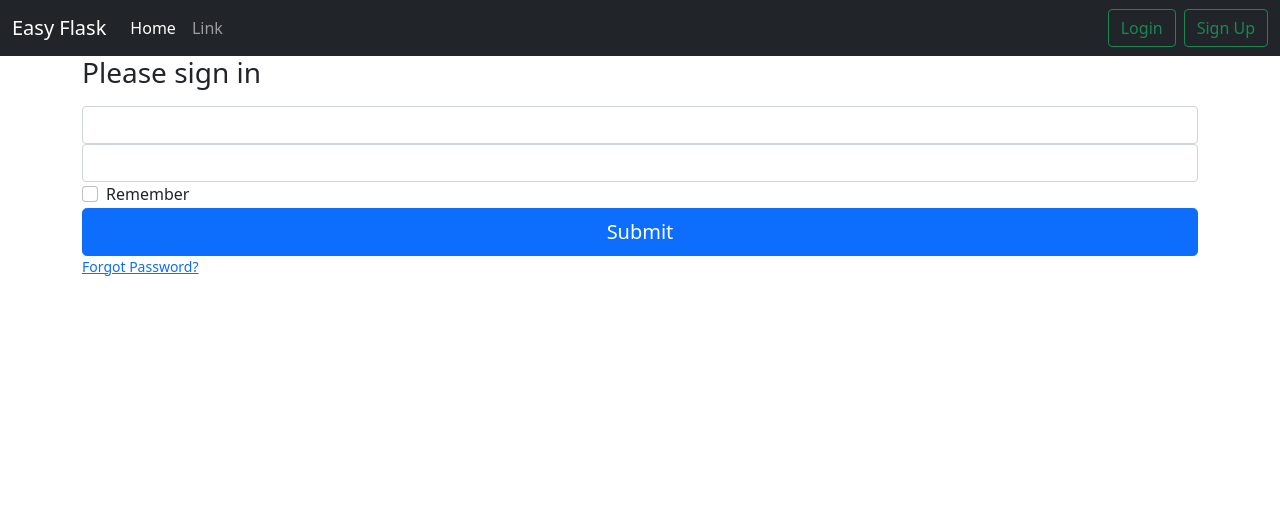
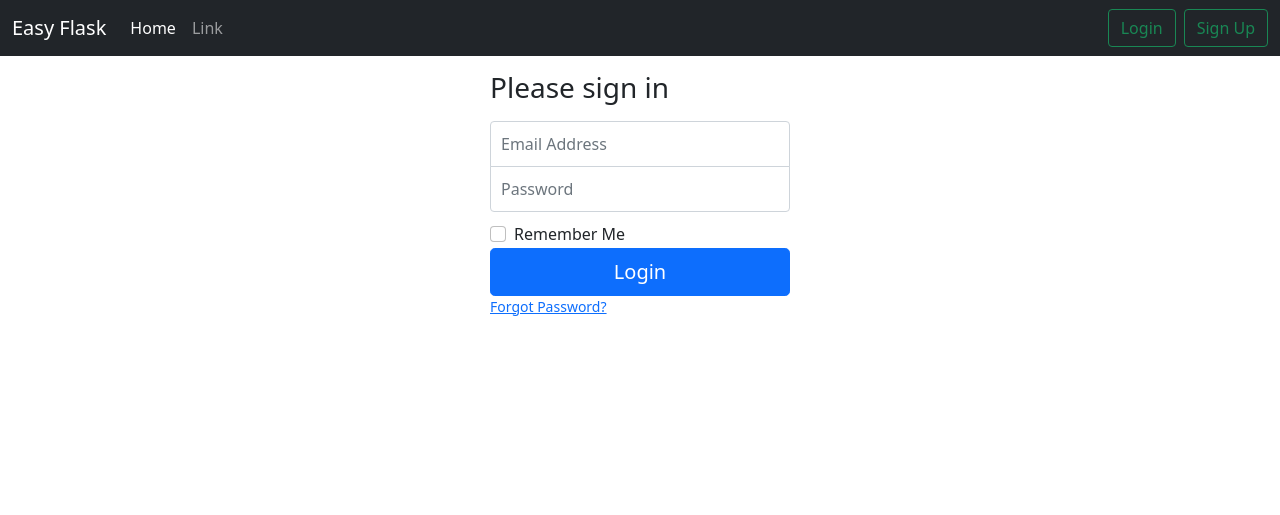
Before and after one commit to mrpbennett/docker_flask_template, a Flask app: template templates/login.html in a window 1280 px wide. Shown: the top 515 px of the page. Run offline with Flask 2, Linux system fonts and the light colour scheme; the template is opened without the code that fills it: values that come from a table or form of the project are taken from there, most other values are stand-ins (such as "Sample title", 1, 10 or a date in 2020); form fields are guessed from the names that the template uses; some libraries are stand-ins or nearby versions.

Commit message:
reverting last 2 commits

```diff
--- a/app.py
+++ b/app.py
@@ -1,18 +1,40 @@
-from flask import Flask, render_template
+from flask import Flask, render_template, flash, redirect, url_for
+from forms import SignUpForm, LoginForm
 
 app = Flask(__name__)
-
-"""
-When you're ready to set to PROD replace config.DevConfig with config.ProdConfig
-like so: app.config.from_object('config.ProdConfig')
-"""
 
 app.config.from_object("config.DevConfig")
 
 
 @app.route("/")
-def function_name():
-    return render_template("home.html")
+def home():
+    return render_template("home.html", title="Home")
+
+
+@app.route("/about")
+def second_page():
+    return render_template("about.html", title="Second Page")
+
+
+@app.route("/login", methods=["GET", "POST"])
+def login():
+    form = LoginForm()
+    if form.validate_on_submit():
+        if form.email.data == "admin@blog.com" and form.password.data == "password":
+            flash("You have been logged in!", "success")
+            return redirect(url_for("home"))
+        else:
+            flash("Login Unsuccessful. Please check username and password", "danger")
+    return render_template("login.html", title="Login", form=form)
+
+
+@app.route("/signup", methods=["GET", "POST"])
+def signup():
+    form = SignUpForm()
+    if form.validate_on_submit():
+        flash(f"Account created for {form.username.data}!", "success")
+        return redirect(url_for("home"))
+    return render_template("signup.html", title="Sign Up", form=form)
 
 
 # HTTP Error handlers ---
--- a/config.py
+++ b/config.py
@@ -29,6 +29,7 @@
     SECRET_KEY = environ.get("SECRET_KEY")
     STATIC_FOLDER = "static"
     TEMPLATES_FOLDER = "templates"
+    SECRET_KEY = environ.get("SECRET_KEY")
 
 
 class ProdConfig(Config):
--- /dev/null
+++ b/static/css/main.css
@@ -0,0 +1,34 @@
+.form-signin {
+    width: 100%;
+    max-width: 330px;
+    padding: 15px;
+    margin: auto;
+}
+
+.form-signin .checkbox {
+    font-weight: 400;
+}
+
+.form-signin .form-control {
+    position: relative;
+    box-sizing: border-box;
+    height: auto;
+    padding: 10px;
+    font-size: 16px;
+}
+
+.form-signin .form-control:focus {
+    z-index: 2;
+}
+
+.form-signin input[type="email"] {
+    margin-bottom: -1px;
+    border-bottom-right-radius: 0;
+    border-bottom-left-radius: 0;
+}
+
+.form-signin input[type="password"] {
+    margin-bottom: 10px;
+    border-top-left-radius: 0;
+    border-top-right-radius: 0;
+}
--- a/templates/errors/404.html
+++ b/templates/errors/404.html
@@ -7,7 +7,7 @@
             <div class="col-md-12 text-center">
                 <span class="display-1 d-block">404</span>
                 <div class="mb-4 lead">The page you are looking for was not found.</div>
-                <a href="/" class="btn btn-link">Back to Home</a>
+                <a href="{{url_for('home')}}" class="btn btn-link">Back to Home</a>
             </div>
         </div>
     </div>
--- a/templates/layout.html
+++ b/templates/layout.html
@@ -37,15 +37,15 @@
                 <div class="collapse navbar-collapse" id="navbarCollapse">
                     <ul class="navbar-nav me-auto mb-2 mb-md-0">
                         <li class="nav-item">
-                            <a class="nav-link active" aria-current="page" href="#">Home</a>
+                            <a class="nav-link active" aria-current="page" href="{{url_for('home')}}">Home</a>
                         </li>
                         <li class="nav-item">
-                            <a class="nav-link" href="#">Link</a>
+                            <a class="nav-link" href="{{ url_for('second_page')}}">Link</a>
                         </li>
                     </ul>
                     <form class="d-flex mb-0">
-                        <button class="btn btn-outline-success me-2" type="submit">Login</button>
-                        <button class="btn btn-outline-success" type="submit">Sign Up</button>
+                        <a href="{{ url_for('login') }}" class="btn btn-outline-success me-2">Login</a>
+                        <a href="{{ url_for('signup') }}" class="btn btn-outline-success">Sign Up</a>
                     </form>
                 </div>
             </div>
```
Also changed, not shown: templates/signup.html (added, +70 -0 lines), README.md.
